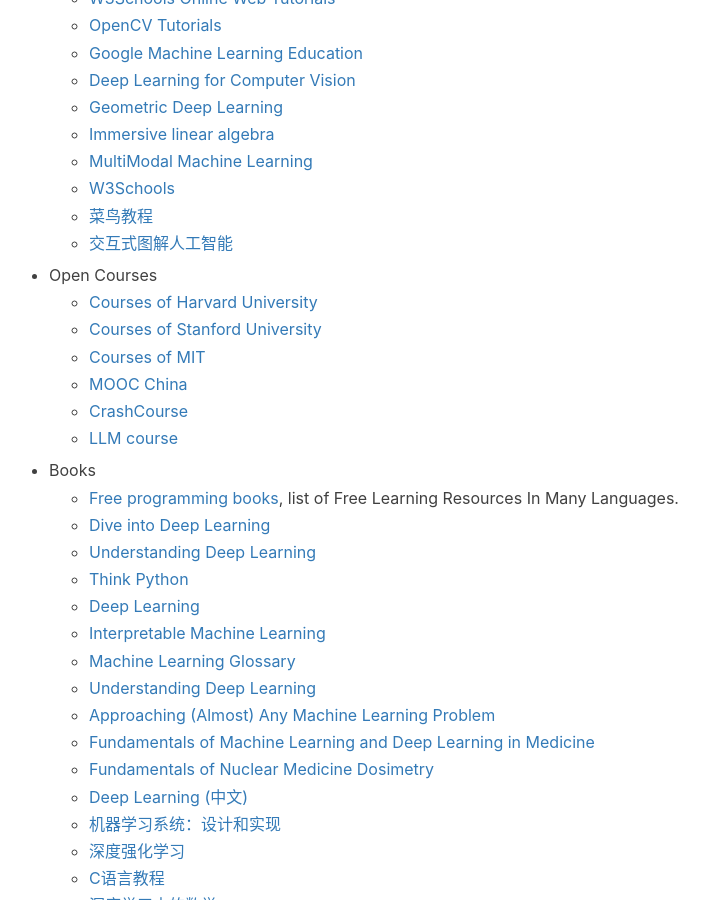
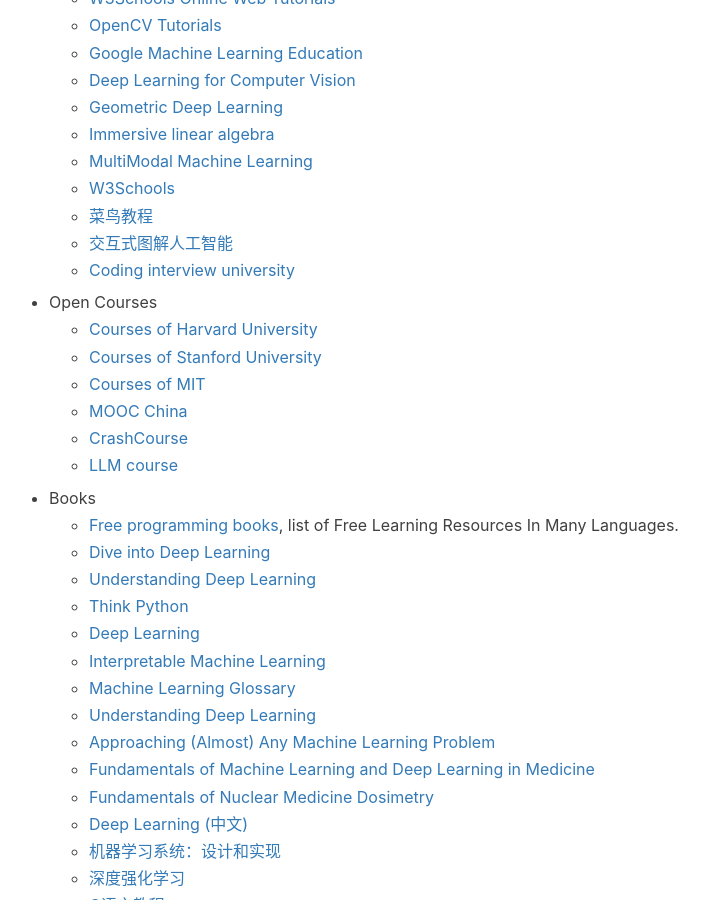
Before and after one commit to jizhang02/jizhang02.github.io, a Jekyll site: the page built from _posts/2022-09-20-productivity.markdown, in a window 1280 px wide and 900 px high, scrolled down 1824 px. Shown: the whole window, without its empty margins (256-961 px from the left). Built offline with Jekyll 4.4.1, drawn with Linux system fonts in a browser that asks for light colours; nearby versions of some CDN libraries; a script that is not in the unit is left out; comment, search, counter and statistics services are not loaded.

Commit message:
Update 2022-09-20-productivity.markdown

```diff
--- a/_posts/2022-09-20-productivity.markdown
+++ b/_posts/2022-09-20-productivity.markdown
@@ -72,6 +72,7 @@
     * [W3Schools](https://www.w3schools.com/)
     * [菜鸟教程](https://www.runoob.com/)
     * [交互式图解人工智能](https://okai.brown.edu/zh/index.html)
+    * [Coding interview university](https://github.com/jwasham/coding-interview-university)
 
 * Open Courses
     * [Courses of Harvard University](https://pll.harvard.edu/catalog)
```
